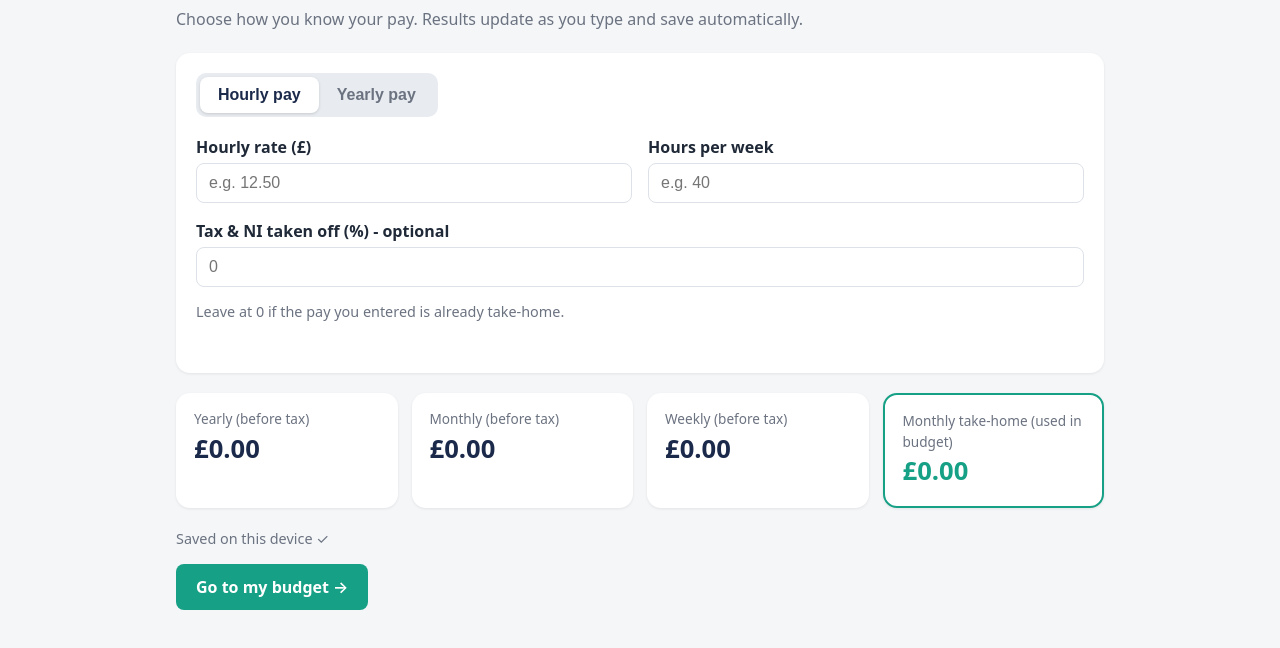
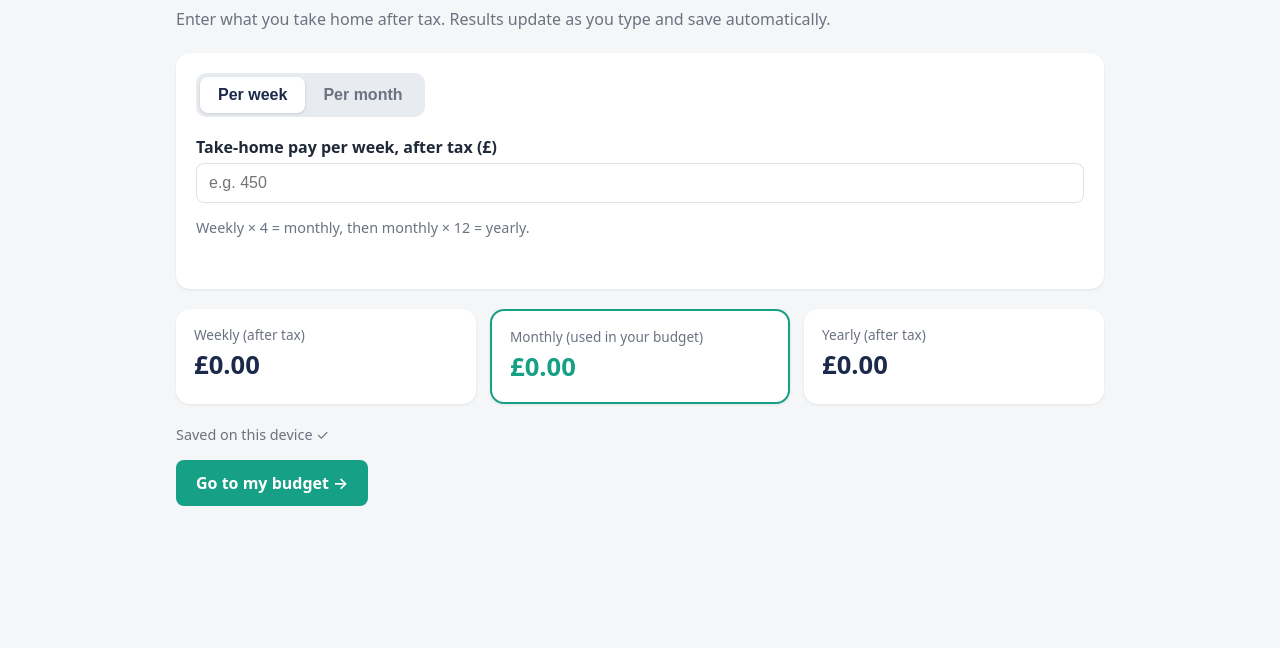
Before and after one commit to RCH-cmyk/BudgetVault, a plain HTML site: page income.html in a window 1280 px wide. Shown: the part 128-776 px from the top of the page. Drawn offline with Linux system fonts and the light colour scheme.

Commit message:
Income calculator: weekly or monthly take-home after tax

```diff
--- a/income.html
+++ b/income.html
@@ -32,51 +32,31 @@
     <noscript><p class="panel warn">Budget Vault needs JavaScript switched on to work.</p></noscript>
 
     <h1>Income calculator</h1>
-    <p class="subtitle">Choose how you know your pay. Results update as you type and save automatically.</p>
+    <p class="subtitle">Enter what you take home after tax. Results update as you type and save automatically.</p>
 
     <div class="panel">
-      <!-- Switch between the two ways of entering pay -->
+      <!-- Pick whether you know your weekly or your monthly pay -->
       <div class="toggle">
-        <button type="button" id="modeHourly" class="active">Hourly pay</button>
-        <button type="button" id="modeYearly">Yearly pay</button>
+        <button type="button" id="modeWeekly" class="active">Per week</button>
+        <button type="button" id="modeMonthly">Per month</button>
       </div>
 
-      <!-- Hourly inputs -->
-      <div id="hourlyGroup" class="field-row">
-        <div>
-          <label for="hourly">Hourly rate (£)</label>
-          <input type="number" id="hourly" min="0" step="0.01" inputmode="decimal" placeholder="e.g. 12.50">
-        </div>
-        <div>
-          <label for="hours">Hours per week</label>
-          <input type="number" id="hours" min="0" step="0.5" inputmode="decimal" placeholder="e.g. 40">
-        </div>
-      </div>
-
-      <!-- Yearly input (hidden until you pick "Yearly pay") -->
-      <div id="yearlyGroup" class="field-row" hidden>
-        <div>
-          <label for="yearly">Total pay per year (£)</label>
-          <input type="number" id="yearly" min="0" step="1" inputmode="decimal" placeholder="e.g. 28000">
-        </div>
-      </div>
-
-      <!-- Optional tax -->
+      <!-- One box for the amount (its label and placeholder change with the toggle) -->
       <div class="field-row">
         <div>
-          <label for="taxPct">Tax &amp; NI taken off (%) - optional</label>
-          <input type="number" id="taxPct" min="0" max="100" step="0.1" inputmode="decimal" placeholder="0">
-          <p class="muted">Leave at 0 if the pay you entered is already take-home.</p>
+          <label for="amount" id="amountLabel">Take-home pay per week, after tax (£)</label>
+          <input type="number" id="amount" min="0" step="0.01" inputmode="decimal" placeholder="e.g. 450">
+          <!-- Explains the sum being done (text changes with the toggle) -->
+          <p class="muted" id="howItWorks"></p>
         </div>
       </div>
     </div>
 
     <!-- Results (filled in by income.js) -->
     <div class="stat-grid">
-      <div class="stat"><div class="label">Yearly (before tax)</div><div class="value" id="outYearly">£0.00</div></div>
-      <div class="stat"><div class="label">Monthly (before tax)</div><div class="value" id="outMonthly">£0.00</div></div>
-      <div class="stat"><div class="label">Weekly (before tax)</div><div class="value" id="outWeekly">£0.00</div></div>
-      <div class="stat highlight"><div class="label">Monthly take-home (used in budget)</div><div class="value good" id="outTakeHome">£0.00</div></div>
+      <div class="stat"><div class="label">Weekly (after tax)</div><div class="value" id="outWeekly">£0.00</div></div>
+      <div class="stat highlight"><div class="label">Monthly (used in your budget)</div><div class="value good" id="outMonthly">£0.00</div></div>
+      <div class="stat"><div class="label">Yearly (after tax)</div><div class="value" id="outYearly">£0.00</div></div>
     </div>
 
     <!-- "Saved" message (role=status lets screen readers announce it politely) -->
--- a/income.js
+++ b/income.js
@@ -1,55 +1,67 @@
-// income.js - the income calculator page
+// income.js - income calculator: type your take-home pay (after tax) per week OR per month
 
 const data = loadData();               // everything saved in this browser
-const inc = data.income;               // just the income section
+const inc = data.income;               // just the income section: { mode, amount, monthly }
 
-// ---- Fill the inputs with whatever was saved last time ----
-$("hourly").value = inc.hourly || "";  // "" shows the placeholder instead of 0
-$("hours").value = inc.hours || "";
-$("yearly").value = inc.yearly || "";
-$("taxPct").value = inc.taxPct || "";
+// Your rule: weekly x 4 = monthly, then monthly x 12 = yearly
+// Change the 4 to 52 / 12 if you want the exact average (about 4.33 weeks in a month)
+const WEEKS_PER_MONTH = 4;
+const MONTHS_PER_YEAR = 12;
 
-// ---- Show the right inputs for the chosen mode ----
-function setMode(mode) {
-  inc.mode = mode;                                          // remember the choice
-  $("modeHourly").classList.toggle("active", mode === "hourly");  // highlight the active button
-  $("modeYearly").classList.toggle("active", mode === "yearly");
-  $("hourlyGroup").hidden = mode !== "hourly";              // show/hide hourly inputs
-  $("yearlyGroup").hidden = mode !== "yearly";              // show/hide yearly input
-  recalc();                                                 // update the numbers
+// ---- Fill the box with whatever was saved last time ----
+$("amount").value = inc.amount || "";  // "" shows the placeholder instead of 0
+
+// ---- Update the screen for the chosen mode (weekly or monthly) ----
+function showMode(mode) {
+  inc.mode = mode;                                                 // remember the choice
+  $("modeWeekly").classList.toggle("active", mode === "weekly");   // highlight the active button
+  $("modeMonthly").classList.toggle("active", mode === "monthly");
+
+  if (mode === "weekly") {
+    $("amountLabel").textContent = "Take-home pay per week, after tax (\u00A3)";
+    $("amount").placeholder = "e.g. 450";
+    $("howItWorks").textContent = "Weekly \u00D7 " + WEEKS_PER_MONTH + " = monthly, then monthly \u00D7 " + MONTHS_PER_YEAR + " = yearly.";
+  } else {
+    $("amountLabel").textContent = "Take-home pay per month, after tax (\u00A3)";
+    $("amount").placeholder = "e.g. 1800";
+    $("howItWorks").textContent = "Monthly \u00F7 " + WEEKS_PER_MONTH + " = weekly, and monthly \u00D7 " + MONTHS_PER_YEAR + " = yearly.";
+  }
+  recalc();                                                        // update the numbers
+}
+
+// ---- Called when a toggle button is clicked: keep the same money, just in the other unit ----
+function switchMode(mode) {
+  if (mode === inc.mode) return;                                   // already in this mode
+  const current = toNum($("amount").value);                        // what is typed right now
+  const converted = mode === "monthly" ? current * WEEKS_PER_MONTH : current / WEEKS_PER_MONTH;
+  $("amount").value = converted ? Math.round(converted * 100) / 100 : ""; // round to pence, blank if 0
+  showMode(mode);
 }
 
 // ---- The maths ----
 function recalc() {
-  // Read each box and make sure it is a number that is 0 or more
-  inc.hourly = toNum($("hourly").value);
-  inc.hours = toNum($("hours").value);
-  inc.yearly = toNum($("yearly").value);
-  inc.taxPct = Math.min(100, toNum($("taxPct").value));
+  inc.amount = toNum($("amount").value);                           // negatives, text and Infinity become 0
 
-  // Yearly pay: hourly mode = rate x hours x 52 weeks; yearly mode = what was typed in
-  const yearlyGross = inc.mode === "hourly" ? inc.hourly * inc.hours * 52 : inc.yearly;
+  // Work out monthly and weekly from whichever one was typed in
+  const monthly = inc.mode === "weekly" ? inc.amount * WEEKS_PER_MONTH : inc.amount;
+  const weekly = inc.mode === "weekly" ? inc.amount : inc.amount / WEEKS_PER_MONTH;
+  const yearly = monthly * MONTHS_PER_YEAR;                        // monthly x 12 = yearly
 
-  const monthlyGross = yearlyGross / 12;                    // split the year into 12 months
-  const weeklyGross = yearlyGross / 52;                     // split the year into 52 weeks
-  inc.monthly = monthlyGross * (1 - inc.taxPct / 100);      // monthly take-home after tax %
+  inc.monthly = monthly;                                           // the budget + home pages read this one
 
   // Show the results (textContent is safe, no HTML parsing)
-  $("outYearly").textContent = formatMoney(yearlyGross);
-  $("outMonthly").textContent = formatMoney(monthlyGross);
-  $("outWeekly").textContent = formatMoney(weeklyGross);
-  $("outTakeHome").textContent = formatMoney(inc.monthly);
+  $("outWeekly").textContent = formatMoney(weekly);
+  $("outMonthly").textContent = formatMoney(monthly);
+  $("outYearly").textContent = formatMoney(yearly);
 
-  saveData(data);                                           // remember it for next time
+  saveData(data);                                                  // remember it for next time
   $("savedMsg").textContent = "Saved on this device \u2713";
 }
 
-// ---- Wire up the buttons and boxes ----
-$("modeHourly").addEventListener("click", () => setMode("hourly"));
-$("modeYearly").addEventListener("click", () => setMode("yearly"));
-["hourly", "hours", "yearly", "taxPct"].forEach((id) => {
-  $(id).addEventListener("input", recalc);                  // recalc on every keystroke
-});
+// ---- Wire up the buttons and the box ----
+$("modeWeekly").addEventListener("click", () => switchMode("weekly"));
+$("modeMonthly").addEventListener("click", () => switchMode("monthly"));
+$("amount").addEventListener("input", recalc);                     // recalc on every keystroke
 
 // ---- Start up with the saved mode ----
-setMode(inc.mode);
+showMode(inc.mode);
--- a/storage.js
+++ b/storage.js
@@ -15,7 +15,7 @@ function newId() {
 // What a brand-new visitor starts with
 function defaultData() {
   return {
-    income: { mode: "hourly", hourly: 0, hours: 0, yearly: 0, taxPct: 0, monthly: 0 },
+    income: { mode: "weekly", amount: 0, monthly: 0 },     // amount = what was typed (per week or per month)
     cards: []
   };
 }
@@ -33,14 +33,14 @@ function cleanData(raw) {
   if (!raw || typeof raw !== "object") return base;        // nothing usable saved
 
   const inc = raw.income || {};                            // saved income section
-  base.income = {
-    mode: inc.mode === "yearly" ? "yearly" : "hourly",     // only two allowed modes
-    hourly: toNum(inc.hourly),
-    hours: toNum(inc.hours),
-    yearly: toNum(inc.yearly),
-    taxPct: Math.min(100, toNum(inc.taxPct)),              // tax can't go over 100%
-    monthly: toNum(inc.monthly)
-  };
+  let mode = inc.mode === "monthly" ? "monthly" : "weekly"; // only two allowed modes
+  let amount = toNum(inc.amount);                          // what was typed last time
+  const monthly = toNum(inc.monthly);                      // monthly take-home (the budget pages read this)
+  if (!amount && monthly) {                                // saved by an older version of the calculator:
+    mode = "monthly";                                      // keep their monthly figure and show it
+    amount = monthly;                                      // in the new monthly box
+  }
+  base.income = { mode: mode, amount: amount, monthly: monthly };
 
   const cards = Array.isArray(raw.cards) ? raw.cards : []; // saved boxes
   base.cards = cards
```
